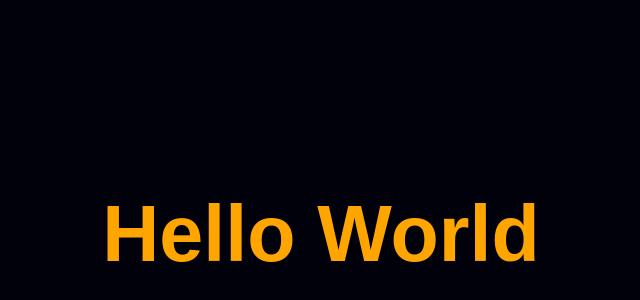
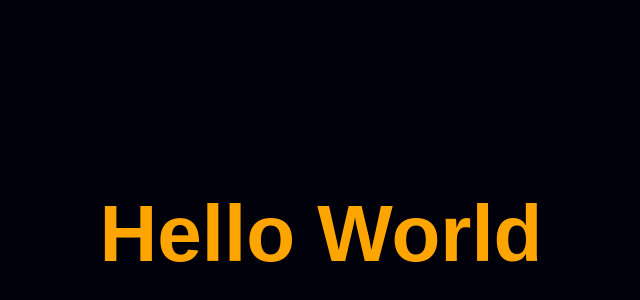
Before and after one commit to irgawev/JS-Lessons, a plain HTML site: page index.html in a window 1280 px wide. Shown: the part 132-432 px from the top of the page, 319-959 px from the left. Drawn offline with Linux system fonts and the light colour scheme.

Commit message:
lesson: JSON

```diff
--- /dev/null
+++ b/css/main.css
@@ -0,0 +1,4 @@
+/* CSS IMPORTS ''''''''''''''''''''''''''''''''''''''''''''''''''''''''''''''''''''''''''''''''''''''''''''''''''''''' */
+
+/* DEFAULT SETTING OF SITE */
+@import url("styles.css");
--- a/css/styles.css
+++ b/css/styles.css
@@ -13,3 +13,11 @@ body
 	transition: all 500ms ease;
 	background: #00010b;
 }
+
+h1
+{
+	text-align: center;
+	font: bold 80px arial;
+	color: orange;
+	margin-top: 25%;
+}
--- a/index.html
+++ b/index.html
@@ -4,17 +4,11 @@
 		<meta charset="UTF-8">
 		<meta name="viewport" content="width=device-width, initial-scale=1.0">
 
-		<link rel="stylesheet" href="css/styles.css">
+		<link rel="stylesheet" href="css/main.css">
 		<title>Document</title>
 	</head>
 	<body>
-		<h1 style="
-			text-align: center;
-			margin-top: 25%;
-			font-size: 79px;
-			color: orange;
-			font-family: sans-serif;
-		">Hello World</h1>
+		<h1>Hello World</h1>
 
 
 
```
Also changed, not shown: js/script.js (+134 -58 lines).
